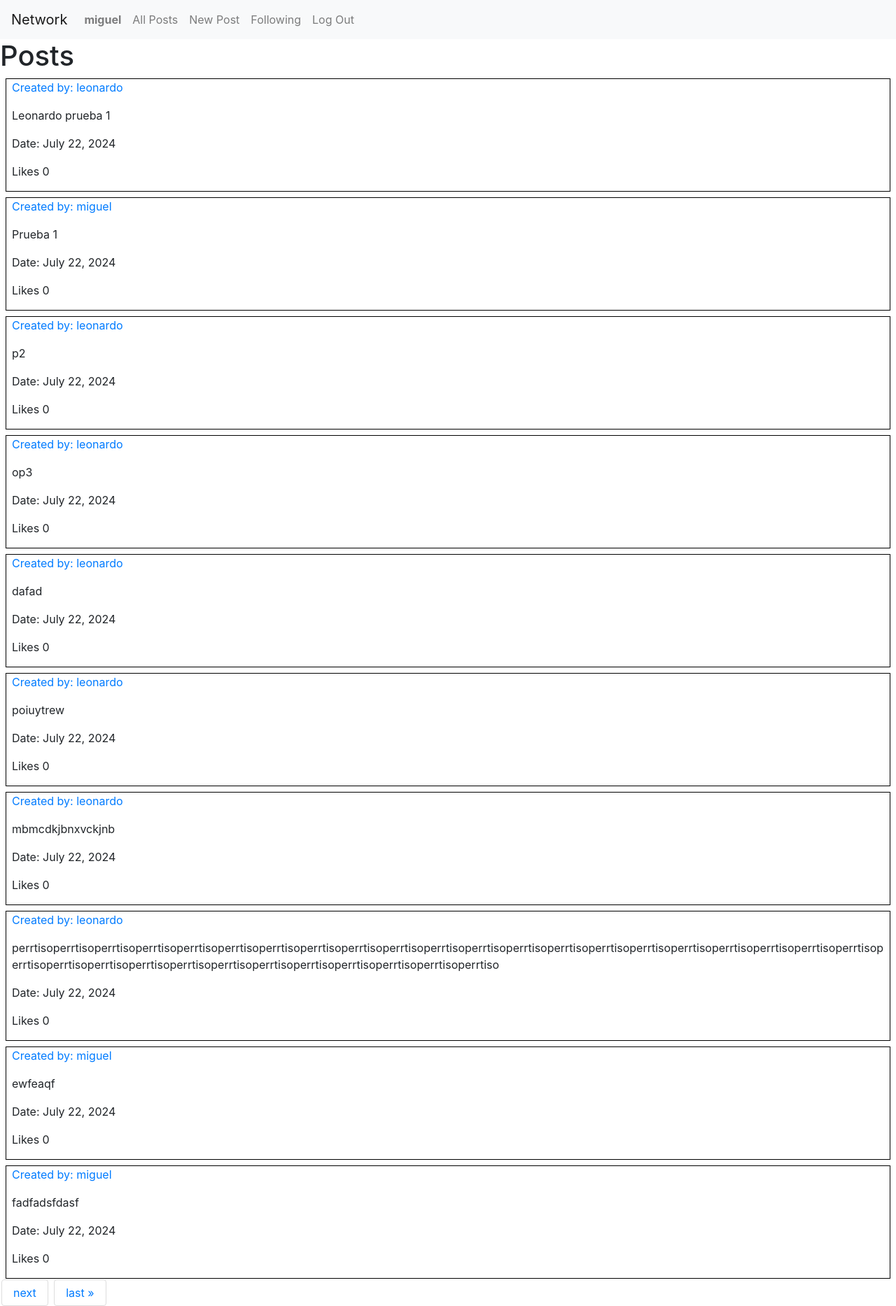
After one commit to MogekoAttack/curso1, a Django app: page /all_post in a window 1280 px wide. The commit adds this page. Shown: the whole page at 70% size. Run offline with Django 3.2, Linux system fonts and the light colour scheme; a user stored in the database is signed in; data comes from the database, SQL or seed files in the repository; both versions use the stored data as it was after the commit; some libraries are stand-ins or nearby versions.

Commit message:
pagination.}

```diff
--- a/network/apps.py
+++ b/network/apps.py
@@ -3,3 +3,6 @@ from django.apps import AppConfig
 
 class NetworkConfig(AppConfig):
     name = 'network'
+
+    def signal_register(self):
+        import network.signals
--- a/network/models.py
+++ b/network/models.py
@@ -4,3 +4,15 @@ from django.db import models
 
 class User(AbstractUser):
     pass
+
+class Post(models.Model):
+    user = models.ForeignKey(User,on_delete=models.CASCADE, related_name="usuario")
+    content = models.TextField(blank=False)
+    created = models.DateField(auto_now_add=True, null=True)
+    likes = models.IntegerField(default=0,editable=False, null=True)
+
+class Profile(models.Model):
+    user = models.OneToOneField(User, on_delete=models.CASCADE)
+    followers = models.ManyToManyField(User, related_name='following', blank=True)
+
+User.profile = property(lambda u: Profile.objects.get_or_create(user=u)[0])
--- a/network/static/network/styles.css
+++ b/network/static/network/styles.css
@@ -0,0 +1,21 @@
+.pagination {
+    display: inline-block;
+}
+
+.step-links a {
+    color: #007bff;
+    text-decoration: none;
+    padding: 8px 16px;
+    border: 1px solid #ddd;
+    border-radius: 4px;
+    margin: 0 2px;
+}
+
+.step-links a:hover {
+    background-color: #ddd;
+}
+
+.step-links .disabled {
+    color: #ccc;
+    cursor: not-allowed;
+}
--- /dev/null
+++ b/network/templates/network/all_post.html
@@ -0,0 +1,29 @@
+{% extends "network/layout.html" %}
+
+{% block body %}
+    {% if user.is_authenticated %}
+        <h1>Posts</h1>
+        {% for post in posts %}
+            <div style="border: 1px solid black; margin: 1vh; padding: 0vh 1vh 0vh 1vh;">
+                <a href="{% url 'profile_view' username=post.user %}"><p>Created by: {{ post.user }}</p></a>
+                <p style="word-wrap: break-word;">{{ post.content }}</p>
+                <p>Date: {{ post.created }}</p>
+                <p>Likes {{ post.likes }}</p>
+
+            </div>
+        {% endfor %}
+        <div class="pagination">
+            <span class="step-links">
+                {% if posts.has_previous %}
+                    <a href="?page=1">&laquo; first</a>
+                    <a href="?page={{ posts.previous_page_number }}">previous</a>
+                {% endif %}
+
+                {% if posts.has_next %}
+                    <a href="?page={{ posts.next_page_number }}">next</a>
+                    <a href="?page={{ posts.paginator.num_pages }}">last &raquo;</a>
+                {% endif %}
+            </span>
+        </div>
+    {% endif %}
+{% endblock %}
--- a/network/templates/network/layout.html
+++ b/network/templates/network/layout.html
@@ -16,15 +16,18 @@
               <ul class="navbar-nav mr-auto">
                 {% if user.is_authenticated %}
                     <li class="nav-item">
-                        <a class="nav-link" href="#"><strong>{{ user.username }}</strong></a>
+                        <a class="nav-link" href="{% url 'profile_view' username=user.username %}"><strong>{{ user.username }}</strong></a>
                     </li>
                 {% endif %}
                 <li class="nav-item">
-                  <a class="nav-link" href="{% url 'index' %}">All Posts</a>
+                  <a class="nav-link" href="{% url 'all_post' %}">All Posts</a>
+                </li>
+                <li class="nav-item">
+                    <a class="nav-link" href="{% url 'new_post' %}">New Post</a>
                 </li>
                 {% if user.is_authenticated %}
                     <li class="nav-item">
-                        <a class="nav-link" href="#">Following</a>
+                        <a class="nav-link" href="{% url 'following' %}">Following</a>
                     </li>
                     <li class="nav-item">
                         <a class="nav-link" href="{% url 'logout' %}">Log Out</a>
--- a/network/urls.py
+++ b/network/urls.py
@@ -7,5 +7,10 @@ urlpatterns = [
     path("", views.index, name="index"),
     path("login", views.login_view, name="login"),
     path("logout", views.logout_view, name="logout"),
-    path("register", views.register, name="register")
+    path("register", views.register, name="register"),
+    path("new_post", views.new_post, name="new_post"),
+    path("all_post", views.all_post, name="all_post"),
+    path('profile/<str:username>/', views.profile_view, name='profile_view'),
+    path('profile/<str:username>/follow/', views.toggle_follow, name='toggle_follow'),
+    path('following/', views.following_posts, name='following'),
 ]
--- a/network/views.py
+++ b/network/views.py
@@ -1,10 +1,14 @@
 from django.contrib.auth import authenticate, login, logout
+from django.contrib.auth.decorators import login_required
 from django.db import IntegrityError
 from django.http import HttpResponse, HttpResponseRedirect
-from django.shortcuts import render
+from django.shortcuts import render, get_object_or_404, redirect
 from django.urls import reverse
+from django.core.paginator import Paginator, EmptyPage, PageNotAnInteger
 
-from .models import User
+from .models import User, Post, Profile
+
+from .forms import PostForm, Post
 
 
 def index(request):
@@ -61,3 +65,85 @@ def register(request):
         return HttpResponseRedirect(reverse("index"))
     else:
         return render(request, "network/register.html")
+
+def new_post(request):
+    if request.method == 'POST':
+        form = PostForm(request.POST)
+        if form.is_valid():
+            post = form.save(commit=False)
+            post.user = request.user
+            post.save()
+        return render(request, "network/index.html")
+    else:
+        form = PostForm()
+    return render(request, "network/new_post.html",{
+        'form': form,
+    })
+
+def all_post(request):
+    posts = Post.objects.all().order_by("-created")
+
+    paginator = Paginator(posts, 10)
+    page = request.GET.get('page')
+
+    try:
+        posts = paginator.page(page)
+    except PageNotAnInteger:
+        posts = paginator.page(1)
+    except EmptyPage:
+        posts = paginator.page(paginator.num_pages)
+
+    return render(request, 'network/all_post.html', {
+        'posts': posts,
+    })
+
+@login_required
+def profile_view(request, username):
+    user = get_object_or_404(User, username=username)
+    profile = user.profile
+    posts = Post.objects.filter(user=user).order_by('-created')
+    is_following = False
+
+    if request.user.is_authenticated:
+        is_following = request.user in profile.followers.all()
+
+    context = {
+        'profile_user': user,
+        'profile': profile,
+        'posts': posts,
+        'is_following': is_following,
+    }
+
+    return render(request, 'network/profile.html', context)
+
+@login_required
+def toggle_follow(request, username):
+    user_to_follow = get_object_or_404(User, username=username)
+    profile = user_to_follow.profile
+
+    if request.user in profile.followers.all():
+        profile.followers.remove(request.user)
+    else:
+        profile.followers.add(request.user)
+
+    return redirect('profile_view', username=username)
+
+@login_required
+def following_posts(request):
+    profile = request.user.profile
+    following_users = profile.followers.all()
+    posts = Post.objects.filter(user__in=following_users).order_by('-created')
+
+    paginator = Paginator(posts, 10)
+    page = request.GET.get('page')
+
+    try:
+        posts = paginator.page(page)
+    except PageNotAnInteger:
+        posts = paginator.page(1)
+    except EmptyPage:
+        posts = paginator.page(paginator.num_pages)
+
+    return render(request, 'network/following.html', {
+        'posts': posts
+    })
```
Also changed, not shown: network/forms.py (added, +7 -0 lines), network/signals.py (added, +13 -0 lines), network/templates/network/following.html (added, +28 -0 lines), network/templates/network/new_post.html (added, +12 -0 lines), network/templates/network/profile.html (added, +28 -0 lines), db.sqlite3 (added), network/migrations/0001_initial.py (added), network/migrations/0002_post.py (added), network/migrations/0003_post_created_post_likes.py (added), network/migrations/0004_profile.py (added), network/migrations/__init__.py (added).
